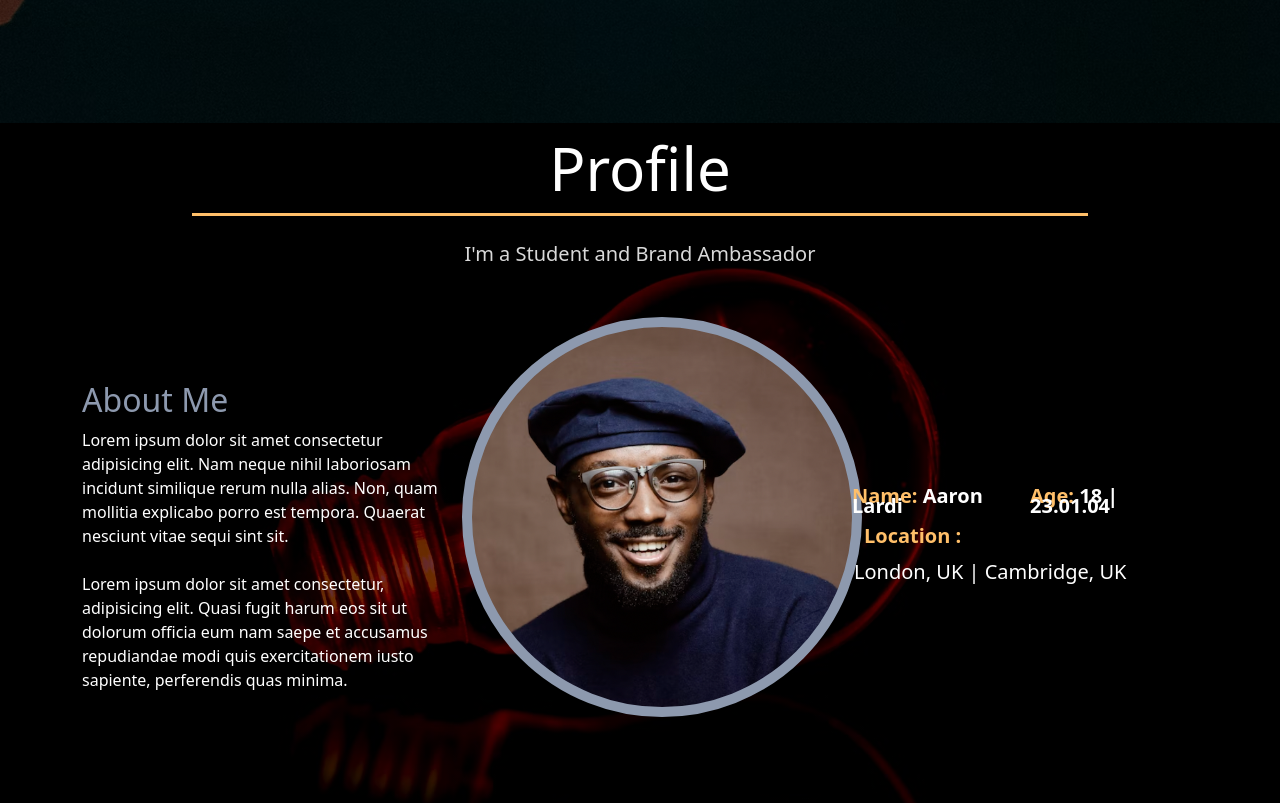
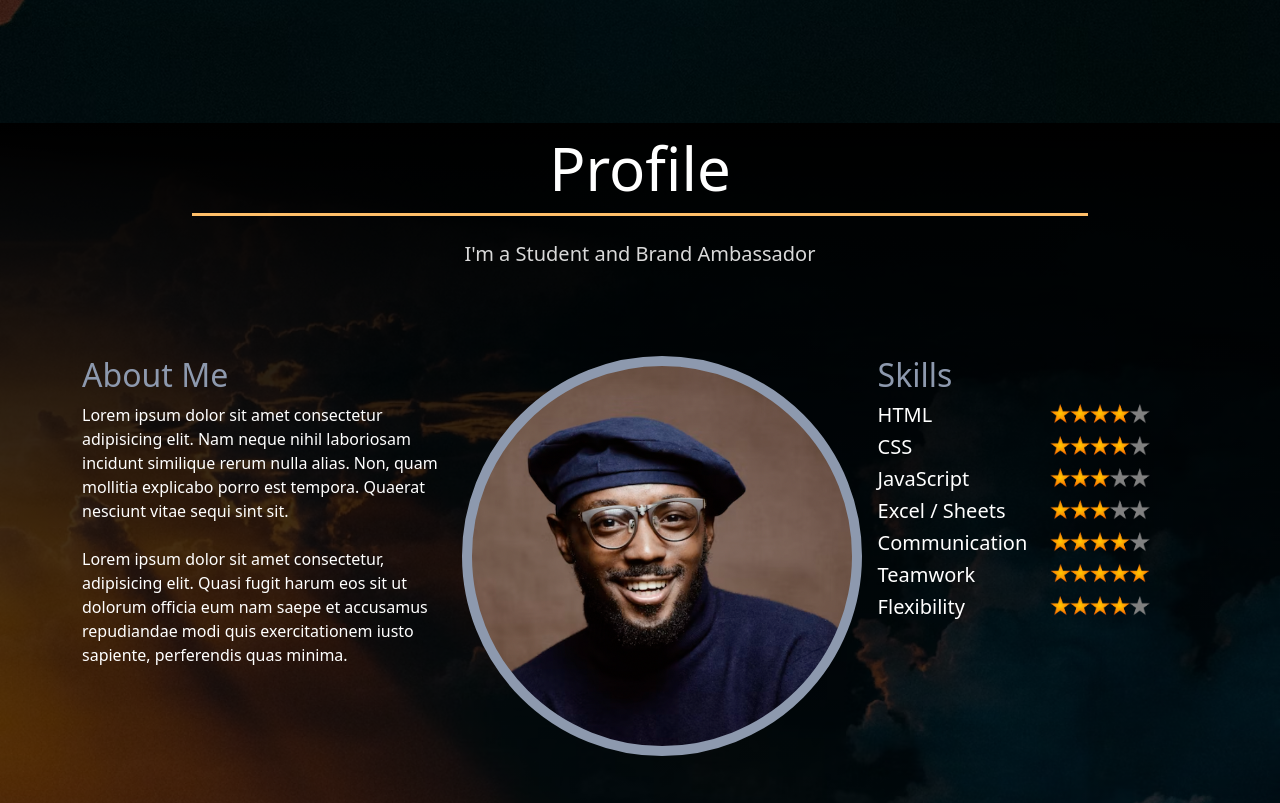
Before and after one commit to aalkb23/aalkb23.github.io, a plain HTML site: page index.html in a window 1280 px wide. Shown: the part 677-1480 px from the top of the page. Drawn offline with nearby package versions, Linux system fonts and the light colour scheme.

Commit message:
add skills

```diff
--- a/index.html
+++ b/index.html
@@ -36,19 +36,14 @@
            Lorem ipsum dolor sit amet consectetur, adipisicing elit. Quasi fugit harum eos sit ut dolorum officia eum nam saepe et accusamus repudiandae modi quis exercitationem iusto sapiente, perferendis quas minima.
           </div>
           <div class="about-sec pic-cointain col-lg-4">
-            <div class="profile-image" style="margin-top: 5%;"></div>
+            <div class="profile-image"></div>
           </div>
-          <div  style="margin-top: 5%;" class="about-sec details-container col-lg-4">
-            <!-- <h2 class="about-sub">Details</h2> -->
-
-            <div class="container">
-
-            <div class="row">
-              <div class="detail col-6">Name: <span>Aaron Lardi</span></div>
-              <div class="detail col-6">Age: <span>18 | 23.01.04</span></div>
-            </div>
-            <p class="detail">Location :</p>
-            <p>London, UK | Cambridge, UK</p>
+          <div class="about-sec details-container col-lg-4">
+            <h2 style="margin-left: 10% ;" class="about-sub">Skills</h2>
+            <div class="rating-contain">
+            <h4 class="rating">Skill # 1
+              <img class="star-img" src="/images/one-star.png" alt="">
+            </h4>
             </div>
           </div>
         </div>
--- a/script.js
+++ b/script.js
@@ -2,6 +2,7 @@
 // selectors
 const eduContainer = document.querySelector('.exp-contain')
 const wexContainer = document.querySelector(".exp-contain-wex")
+const skillContainer = document.querySelector(".rating-contain")
 //
 
 const workExps = [
@@ -52,6 +53,37 @@ const educations = [
   }
 ]
 
+const ratings = [
+  {
+    skill: 'HTML',
+    rating: 'four'
+  },
+  {
+    skill: 'CSS',
+    rating: 'four'
+  },
+  {
+    skill: 'JavaScript',
+    rating: 'three'
+  },
+  {
+    skill: 'Excel / Sheets',
+    rating: 'three'
+  },
+  {
+    skill: 'Communication',
+    rating: 'four'
+  },
+  {
+    skill: 'Teamwork',
+    rating: 'five'
+  },
+  {
+    skill: 'Flexibility',
+    rating: 'four'
+  }
+]
+
 const experienceComponent = function (education, workExps) {
   eduContainer.innerHTML = ' '
   education.forEach(function (edu) {
@@ -89,4 +121,18 @@ const experienceComponent = function (education, workExps) {
 
 }
 
+function skillsComponent(rating) {
+  skillContainer.innerHTML = ''
+  rating.forEach(function (skill) {
+    html = `
+    <h4 class="rating">
+      ${skill.skill}
+      <img class="star-img" src="/images/${skill.rating}-star.png" alt="">
+    </h4>
+    `
+    skillContainer.insertAdjacentHTML('beforeend',html)
+  })
+}
+
 experienceComponent(educations, workExps)
+skillsComponent(ratings)
--- a/styleSheets/profileStyle.css
+++ b/styleSheets/profileStyle.css
@@ -3,21 +3,23 @@
 
 .about-page{
     background-color: #000;
-    background-image: linear-gradient(rgba(0,0,0,0.527), rgb(0,0,0,0.5)), url(/images/bulb.avif);
+    background-image: linear-gradient(rgba(0,0,0), rgb(0,0,0,0.5)), url(/images/clouds.avif);
     background-size:cover;
     height: 85vh;
 }
 
+.test-bg{
+    background-color: yellow;
+}
+
 .about-sec{
-    display: flex;
-    flex-direction: column;
-    /* align-items: center; */
-    justify-content: center;
+    margin-top: 5%;
 }
 
 .about-sub{
     color: #8d99ae;
     font-weight: 300;
+    /* text-align: center; */
 }
 
 .profile-image{
@@ -27,13 +29,15 @@
     background-position: center;
     border-radius: 50%;
     border: 10px solid #8d99ae;
+    margin: 0;
+
 
 }
 
 .detail {
     color: #ffbf69;
     font-weight: 700;
-    padding: 10px;
+    /* padding: 10px; */
 }
 
 
@@ -44,8 +48,13 @@
     padding: 2%;
     font-weight: 300;
 }
-.details-container{
-    line-height: 10px;
+.star-img{
+    width: 5em;
+    float: right;
+    margin-right: 15%;
+}
+
+.rating{
     font-size: 20px;
 }
 
@@ -56,3 +65,18 @@
 .quick-link{
     position: relative;
 }
+
+.rating{
+    text-align: left;
+    margin-left: 10%;
+    transition: all 200ms ease-in;
+}
+
+.rating:hover{
+    padding: 3px;
+    font-size: 23px;
+}
+
+.pic-contain{
+    padding: auto;
+}
--- a/styleSheets/stylesheet.css
+++ b/styleSheets/stylesheet.css
@@ -123,6 +123,10 @@ body{
         padding-right: 2px;
     }
 
+    /* .about-page{
+        background-image: linear-gradient(rgba(0, 0, 0, 0.527),rgba(0, 0, 0, 0.5)) , url(/images/clouds.avif);
+    } */
+
 
 
 
```
Also changed, not shown: images/clouds.avif (added), images/five-star.png (added), images/four-star.png (added), images/one-star.png (added), images/three-star.png (added), images/two-star.png (added).
